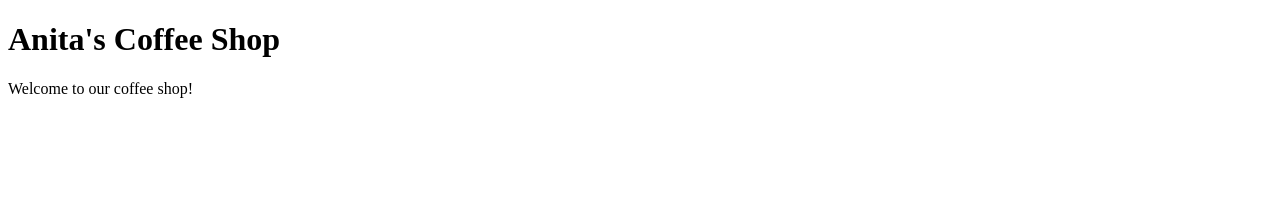
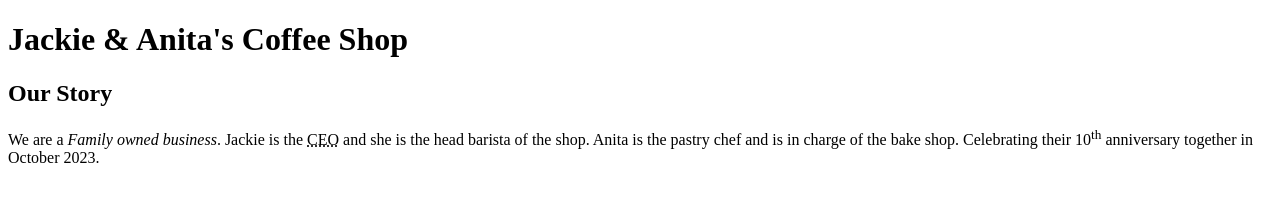
Before and after one commit to gaut0524/gaut0524.github.io, a plain HTML site: page week3/index.html in a window 1280 px wide. Drawn offline with Linux system fonts and the light colour scheme.

Commit message:
Adds main content to index.html

```diff
--- a/week3/index.html
+++ b/week3/index.html
@@ -2,10 +2,29 @@
 <html>
     <head>
             <meta charset="UTF-8">
-            <title>Anita's Coffee Shop - Home</title>
+            <title>Jackie & Anita's Coffee Shop - Home</title>
     </head>
     <body>
-        <h1>Anita's Coffee Shop</h1>
-        <p>Welcome to our coffee shop!</p>
+        <!--This is an HTML comment -->
+        <!-- CRTL/Command + / to add or remove a comment -->
+
+        <!-- Site Header -->
+        <header>
+            <h1>Jackie & Anita's Coffee Shop</h1>
+        </header>
+        <!-- Starting the main content -->
+        <main>
+            <!-- article of the page. Can be a standalone -->
+            <article>
+                <h2>Our Story</h2>
+                <p>
+                    We are a <em>Family owned business</em>. Jackie is the <abbr title="Chief Executive Officer">CEO</abbr> and she is the head barista of the shop. Anita is the pastry chef and is in charge of the bake shop. Celebrating their 10<sup>th</sup> anniversary together in October 2023.
+                </p>
+            </article>
+        </main>
+
+        <footer>
+
+        </footer>
     </body>
 </html>
```
